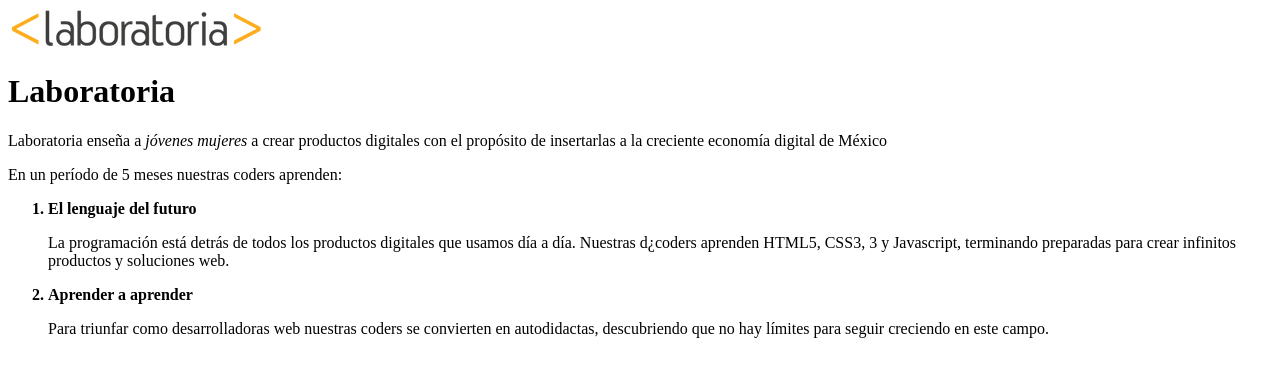
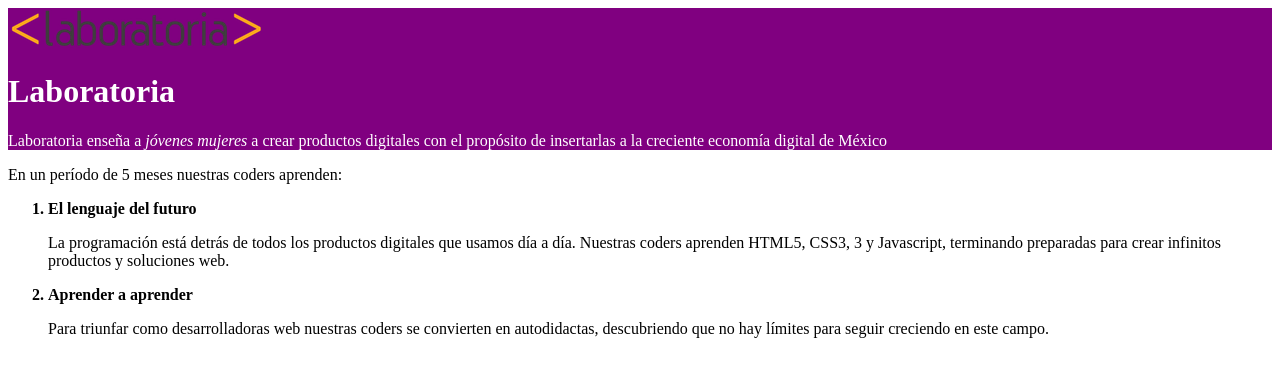
Before and after one commit to zmatz/ViendoCajas, a plain HTML site: page index.html in a window 1280 px wide. Drawn offline with Linux system fonts and the light colour scheme.

Commit message:
Cambiamos el fondo de la imagen (logo) y el primer párrafo

```diff
--- a/index.html
+++ b/index.html
@@ -2,17 +2,18 @@
 <html>
 	<head>
 		<meta charset="utf-8">
-		<link rel="shortcut icon" href="favicon.ico">
 		<title>Ejercicio Viendo Cajas</title>
 	</head>
 		<body>
+			<div style="background-color: purple; color:white">
 				<img src="logo.png">
 				<h1>Laboratoria</h1>
 					<p> Laboratoria enseña a <em>jóvenes mujeres </em> a crear productos digitales con el propósito de insertarlas a la creciente economía digital de México</p>
+			</div>
 					<p>En un período de 5 meses nuestras coders aprenden:</p>
 						<ol>
 							<b><li>El lenguaje del futuro </li></b>
-							<p>La programación está detrás de todos los productos digitales que usamos día a día. Nuestras d¿coders aprenden HTML5, CSS3, 3 y Javascript, terminando preparadas para crear infinitos productos y soluciones web.</p>
+								<p>La programación está detrás de todos los productos digitales que usamos día a día. Nuestras coders aprenden HTML5, CSS3, 3 y Javascript, terminando preparadas para crear infinitos productos y soluciones web.</p>
 							<b><li> Aprender a aprender </li></b>
 								<p>Para triunfar como desarrolladoras web nuestras coders se convierten en autodidactas, descubriendo que no hay límites para seguir creciendo en este campo.</p>
 						</ol>
```
Lines whose indentation alone changed are shown as unchanged.
